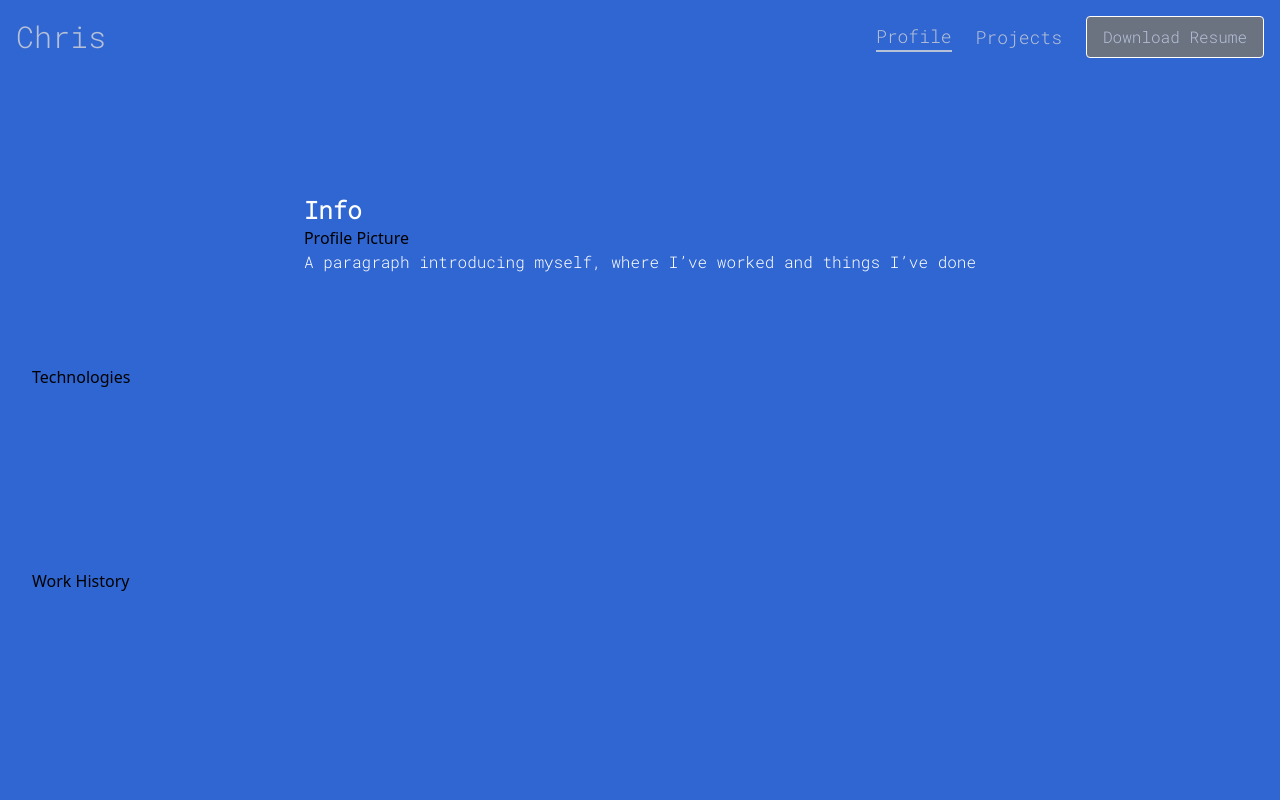
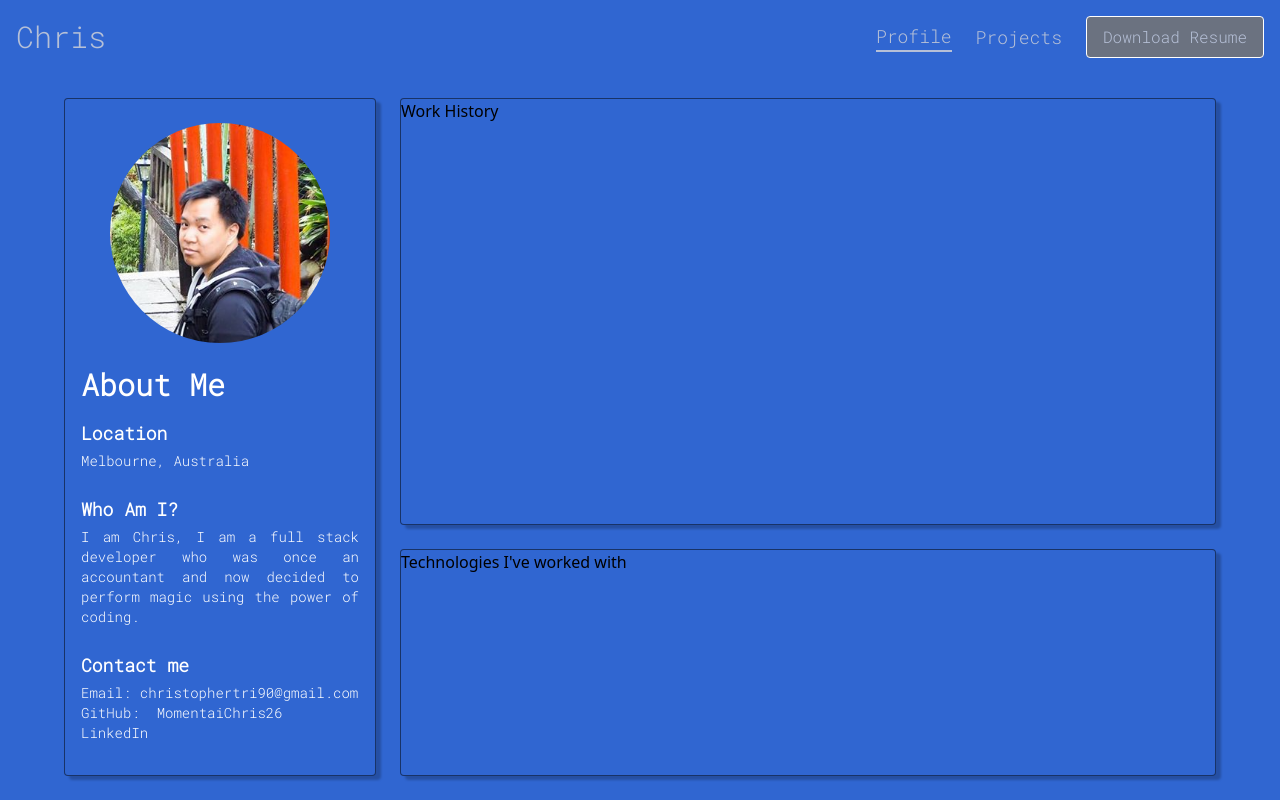
Before and after one commit to MomentaiChris26/MomentaiChris26.github.io, a Gatsby site: page /profile in a window 1280 px wide. Built offline with nearby package versions, Linux system fonts and the light colour scheme; Gatsby itself is replaced by a stand-in of ours.

Commit message:
added new layout and about me section in about page

```diff
--- a/gatsby-config.js
+++ b/gatsby-config.js
@@ -5,6 +5,9 @@ module.exports = {
   plugins: [
     `gatsby-plugin-fontawesome-css`,
     "gatsby-plugin-mdx",
+    `gatsby-plugin-image`,
+    `gatsby-plugin-sharp`,
+    `gatsby-transformer-sharp`,
     {
       resolve: "gatsby-source-filesystem",
       options: {
--- a/package.json
+++ b/package.json
@@ -8,6 +8,7 @@
     "gatsby"
   ],
   "scripts": {
+    "dev": "gatsby develop",
     "develop": "gatsby develop",
     "start": "gatsby develop",
     "build": "gatsby build",
@@ -25,9 +26,12 @@
     "@mdx-js/react": "^1.6.22",
     "gatsby": "^3.4.1",
     "gatsby-plugin-fontawesome-css": "^1.1.0",
+    "gatsby-plugin-image": "^1.14.0",
     "gatsby-plugin-mdx": "^2.5.1",
+    "gatsby-plugin-sharp": "^3.14.0",
     "gatsby-plugin-web-font-loader": "^1.0.4",
-    "gatsby-source-filesystem": "^3.5.0",
+    "gatsby-source-filesystem": "^3.14.0",
+    "gatsby-transformer-sharp": "^3.14.0",
     "react": "^17.0.2",
     "react-dom": "^17.0.1",
     "react-responsive": "^9.0.0-beta.3",
--- a/src/pages/profile.js
+++ b/src/pages/profile.js
@@ -1,24 +1,95 @@
 import * as React from "react";
 import DefaultLayout from "../components/layout";
+import { StaticImage } from "gatsby-plugin-image";
+
+function MyPicture() {
+  return (
+    <StaticImage
+      src="../images/my-picture-2.png"
+      alt="my picture"
+      layout="constrained"
+      width={220}
+      height={220}
+      className="rounded-full"
+    />
+  );
+}
 
 const ProfilePage = () => {
   return (
     <DefaultLayout>
-      <div className="bg-aboutPage flex-grow">
-        <div className="h-full grid grid-cols-1 p-8 gap-1">
+      <div className="bg-aboutPage px-16 py-6 h-full grid grid-cols-7 gap-6">
+        <div className="about-border-rounded-shadow col-span-2 flex flex-col">
+          <div className="mx-auto my-6">{MyPicture()}</div>
+          <div className="flex-grow mx-4">
+            <h1 className="text-3xl font-roboto-mono font-extrabold mb-4 text-white">
+              About Me
+            </h1>
+            <div className="mb-6">
+              <h3 className="text-lg text-white font-roboto-mono font-bold mb-1">
+                Location
+              </h3>
+              <p className="text-sm text-white font-roboto-mono">
+                Melbourne, Australia
+              </p>
+            </div>
+            <div className="mb-6">
+              <h3 className="text-lg text-white font-roboto-mono font-bold mb-1">
+                Who Am I?
+              </h3>
+              <p className="text-sm text-white font-roboto-mono text-justify ">
+                I am Chris, I am a full stack developer who was once an
+                accountant and now decided to perform magic using the power of
+                coding.
+              </p>
+            </div>
+            <div className="mb-6">
+              <h3 className="text-lg text-white font-roboto-mono font-bold mb-1">
+                Contact me
+              </h3>
+              <ul className="text-sm text-white font-roboto-mono text-justify ">
+                <li>Email: christophertri90@gmail.com</li>
+                <li>
+                  GitHub: &nbsp;
+                  <a href="https://github.com/MomentaiChris26">
+                    MomentaiChris26
+                  </a>
+                </li>
+                <li>
+                  <a href="https://www.linkedin.com/in/christopherqtri/">
+                    LinkedIn
+                  </a>
+                </li>
+              </ul>
+            </div>
+          </div>
+        </div>
+        <div className="col-span-5 grid grid-row-3 gap-6">
+          <div className="about-border-rounded-shadow row-span-2 ">
+            Work History
+          </div>
+          <div className="about-border-rounded-shadow ">
+            Technologies I've worked with
+          </div>
+        </div>
+
+        {/* <div className="h-full grid grid-cols-1 p-4 gap-1">
           <div className="m-auto">
-            <h1 className="text-2xl font-roboto-mono font-extrabold text-white">
+            <h1 className="text-2xl font-roboto-mono font-extrabold mb-4 text-white">
               Info
             </h1>
-            <div>Profile Picture</div>
+            {MyPicture()}
             <div className="text-white font-roboto-mono">
-              A paragraph introducing myself, where I’ve worked and things I’ve
-              done
+              A paragraph introducing myself, where I’ve worked and <br />
+              things I’ve done
             </div>
           </div>
-          <div>Technologies</div>
-          <div>Work History</div>
-        </div>
+          <div className="m-auto bg-gray-500">
+            <h1 className="text-xl font-roboto-mono font-extrabold mb-4 text-white">
+              Technologies I've worked with
+            </h1>
+          </div>
+        </div> */}
       </div>
     </DefaultLayout>
   );
--- a/src/styles/global.css
+++ b/src/styles/global.css
@@ -6,4 +6,7 @@
   .nav-bar {
     @apply hidden sm:block text-gray-900 py-3;
   }
+  .about-border-rounded-shadow {
+    @apply bg-aboutPage filter drop-shadow-3xl rounded border border-black border-opacity-50;
+  }
 }
--- a/tailwind.config.js
+++ b/tailwind.config.js
@@ -24,6 +24,9 @@ module.exports = {
       jordyBlue: "#7EA3EE",
     }),
     extend: {
+      dropShadow: {
+        "3xl": "5px 4px 1px rgba(0,0,0,0.22)",
+      },
       fontFamily: {
         "roboto-mono": ["Roboto Mono", "sans-serif"],
       },
```
Also changed, not shown: src/images/my-picture-2.png (added), 1 other file.
